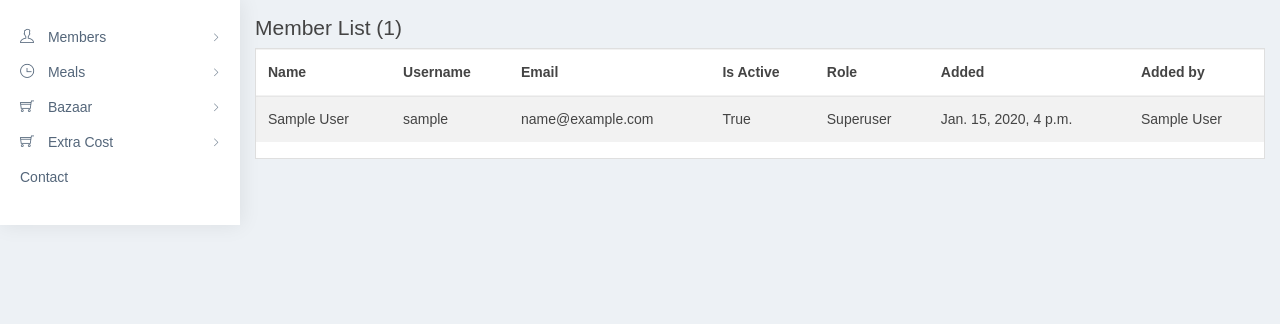
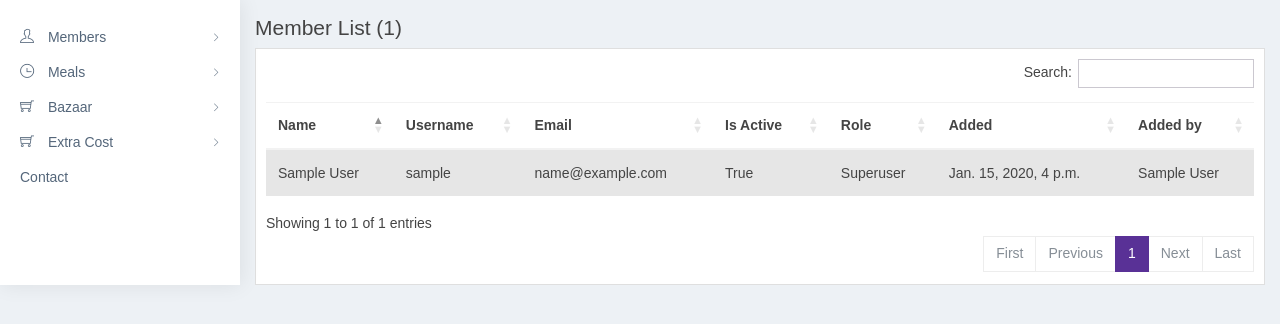
Before and after one commit to shafikshaon/mess_balance, a Django app: page /accounts/user/list/ in a window 1280 px wide. Shown: the part 57-381 px from the top of the page. Run offline with Django 3.2, Linux system fonts and the light colour scheme; a user stored in the database is signed in; tables that the repository leaves empty hold one stand-in row (values such as "Sample post"); some libraries are stand-ins or nearby versions.

Commit message:
datatable integrate

```diff
--- a/mess_balance/settings.py
+++ b/mess_balance/settings.py
@@ -92,7 +92,7 @@ WSGI_APPLICATION = 'mess_balance.wsgi.application'
 
 DATABASES = {
     'default': {
-        'ENGINE': 'django.db.backup.backends.postgresql_psycopg2',
+        'ENGINE': 'django.db.backends.postgresql_psycopg2',
         'NAME': 'mess',
         'USER': 'postgres',
         'PASSWORD': '1919',
--- a/static/css/style.css
+++ b/static/css/style.css
@@ -694,6 +694,23 @@ ul {
 .text-decoration-none:hover {
     text-decoration: none;
 }
+
 .w-30 {
     width: 30% !important;
 }
+
+.card {
+    padding: 10px;
+}
+
+/*button.dt-button {*/
+/*color: #fff;*/
+/*background-color: #593196;*/
+/*border-color: #593196;*/
+/*}*/
+
+/*button.dt-button:hover:not(.disabled) {*/
+/*color: #fff;*/
+/*background-color: #482879;*/
+/*border-color: #422470;*/
+/*}*/
--- a/templates/base2.html
+++ b/templates/base2.html
@@ -16,6 +16,10 @@
 
     <!-- Waves css -->
     <link rel="stylesheet" href="{% static 'css/waves.css' %}">
+    <link rel="stylesheet" type="text/css" href="https://cdn.datatables.net/1.10.19/css/dataTables.bootstrap4.min.css"/>
+    <link rel="stylesheet" type="text/css"
+          href="https://cdn.datatables.net/buttons/1.5.2/css/buttons.dataTables.min.css"/>
+
 
     <title>{% block title %} {% endblock %}</title>
 </head>
@@ -116,14 +120,36 @@
 
 <!-- Optional JavaScript -->
 <!-- jQuery first, then Popper.js, then Bootstrap JS -->
-<script src="{% static 'js/jquery-3.2.1-slim.js' %}"></script>
+<script type="text/javascript" src="https://code.jquery.com/jquery-3.3.1.js"></script>
 <script src="{% static 'js/popper.js' %}"></script>
 <script src="{% static 'js/bootstrap.js' %}"></script>
 <script src="{% static 'js/waves.js' %}"></script>
+
+<script type="text/javascript" src="https://cdn.datatables.net/1.10.19/js/jquery.dataTables.min.js"></script>
+<script type="text/javascript" src="https://cdn.datatables.net/1.10.19/js/dataTables.bootstrap4.min.js"></script>
+<script type="text/javascript" src="https://cdn.datatables.net/buttons/1.5.2/js/dataTables.buttons.min.js"></script>
+<script type="text/javascript" src="https://cdn.datatables.net/buttons/1.5.2/js/buttons.flash.min.js"></script>
+<script type="text/javascript" src="https://cdnjs.cloudflare.com/ajax/libs/jszip/3.1.3/jszip.min.js"></script>
+<script type="text/javascript" src="https://cdnjs.cloudflare.com/ajax/libs/pdfmake/0.1.36/pdfmake.min.js"></script>
+<script type="text/javascript" src="https://cdnjs.cloudflare.com/ajax/libs/pdfmake/0.1.36/vfs_fonts.js"></script>
+<script type="text/javascript" src="https://cdn.datatables.net/buttons/1.5.2/js/buttons.html5.min.js"></script>
+
 <script type="text/javascript">
     $(document).ready(function () {
         $('#sidebarCollapse').on('click', function () {
             $('#sidebar').toggleClass('active');
+        });
+        $('.table').DataTable({
+            "pagingType": "full_numbers",
+            dom: 'Bfrtip',
+            buttons: [
+                'excel', 'pdf'
+            ]
+
+            {#dom: 'Bfrtip',#}
+            {#buttons: [#}
+            {#    'copy', 'excel', 'pdf', 'csv'#}
+            {#],#}
         });
         Waves.init();
         Waves.attach('.wave-effect', ['waves-button']);
```
